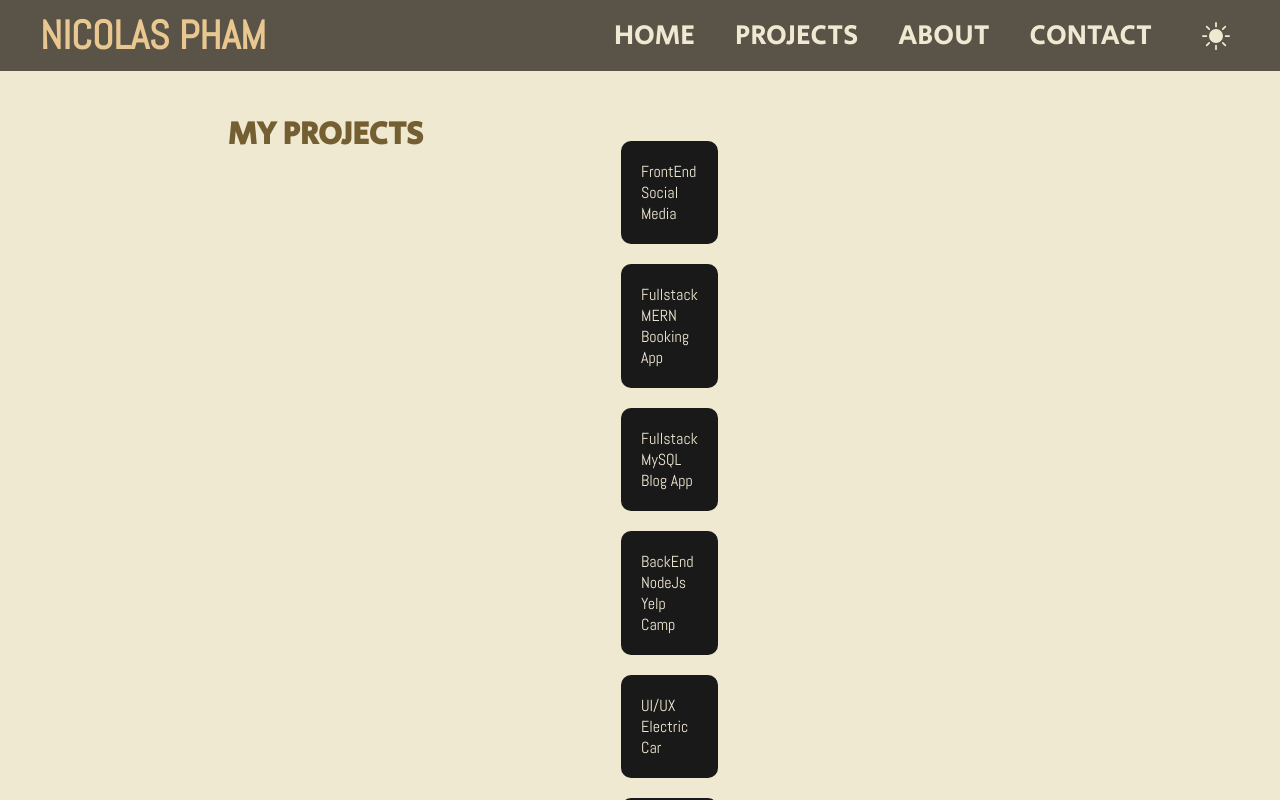
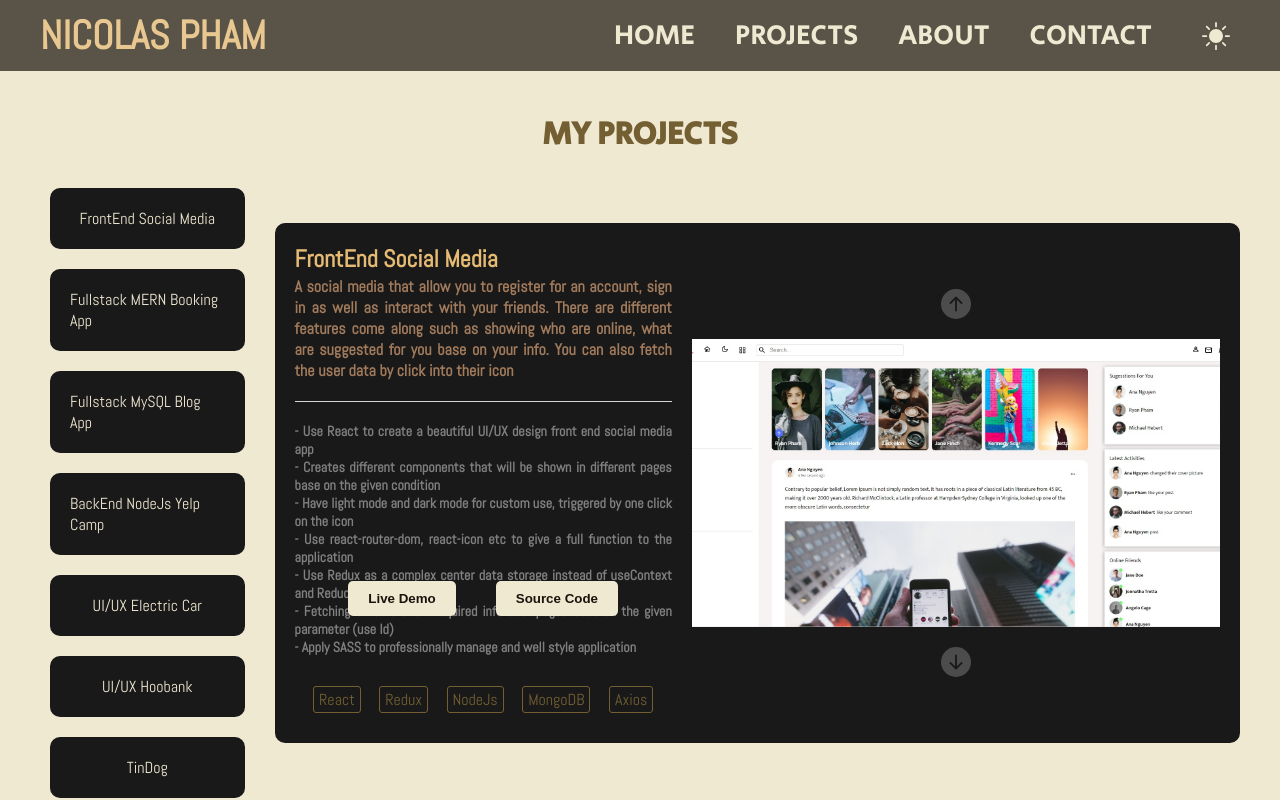
Before and after one commit to NicolasPham/Portfolio, a React (Create React App) app in the folder client/: page /projects in a window 1280 px wide. Shown: the top 800 px of the page. Built offline with nearby package versions, Linux system fonts and the light colour scheme.

Commit message:
Update 5 files

```diff
--- a/client/src/components/Slider.jsx
+++ b/client/src/components/Slider.jsx
@@ -1,33 +1,39 @@
-import './slider.scss';
-import {projects} from '../constant/projects';
-import {BsFillArrowDownCircleFill, BsFillArrowUpCircleFill} from 'react-icons/bs'
-import { useState } from 'react';
+import "./slider.scss";
+import { projects } from "../constant/projects";
+import {
+  BsFillArrowDownCircleFill,
+  BsFillArrowUpCircleFill,
+} from "react-icons/bs";
+import { useState } from "react";
 
-const Slider = ({projectId}) => {
+const Slider = ({ projectId }) => {
   /*******************************************************/
   const [imgIndex, setImgIndex] = useState(0);
-  const [upperImg, setUpperImg] = useState(maxImg);
-  const [lowerImg, setLowerImg] = useState(1)
 
   let maxImg = projects[projectId].img.length;
   const handleSlide = (direction) => {
     if (direction === "up") {
-      setImgIndex(imgIndex > 0 ? imgIndex-1 : maxImg-1)
-      setUpperImg(imgIndex == 0 ? maxImg : 1)
+      setImgIndex(imgIndex > 0 ? imgIndex - 1 : maxImg - 1);
     } else {
-      setImgIndex(imgIndex >= maxImg-1 ? 0 : imgIndex+1)
+      setImgIndex(imgIndex >= maxImg - 1 ? 0 : imgIndex + 1);
     }
-  }
+  };
   /*******************************************************/
   return (
-    <div className='slide'>
-      <BsFillArrowUpCircleFill className='slideIcon' onClick={() =>handleSlide("up")} />
+    <div className="slide">
+      <BsFillArrowUpCircleFill
+        className="slideIcon"
+        onClick={() => handleSlide("up")}
+      />
 
       <img src={projects[projectId].img[imgIndex]} alt="" />
 
-      <BsFillArrowDownCircleFill className='slideIcon' onClick={() =>handleSlide("down")} />
+      <BsFillArrowDownCircleFill
+        className="slideIcon"
+        onClick={() => handleSlide("down")}
+      />
     </div>
-  )
-}
+  );
+};
 
-export default Slider
+export default Slider;
--- a/client/src/constant/projects.js
+++ b/client/src/constant/projects.js
@@ -1,67 +1,129 @@
-import * as social from '../assets/socialMedia';
+import * as social from "../assets/socialMedia";
 
 export const projects = [
   {
     title: "FrontEnd Social Media",
     desc: "A social media that allow you to register for an account, sign in as well as interact with your friends. There are different features come along such as showing who are online, what are suggested for you base on your info. You can also fetch the user data by click into their icon",
-    highlightFront: ["Use React to create a beautiful UI/UX design front end social media app", "Creates different components that will be shown in different pages base on the given condition", "Have light mode and dark mode for custom use, triggered by one click on the icon", "Use react-router-dom, react-icon etc to give a full function to the application", "Use Redux as a complex center data storage instead of useContext and Reducer", "Fetching data to show required info user pages base on the given parameter (use Id)", "Apply SASS to professionally manage and well style application"],
+    highlightFront: [
+      "Use React to create a beautiful UI/UX design front end social media app",
+      "Creates different components that will be shown in different pages base on the given condition",
+      "Have light mode and dark mode for custom use, triggered by one click on the icon",
+      "Use react-router-dom, react-icon etc to give a full function to the application",
+      "Use Redux as a complex center data storage instead of useContext and Reducer",
+      "Fetching data to show required info user pages base on the given parameter (use Id)",
+      "Apply SASS to professionally manage and well style application",
+    ],
     highlightBack: [],
     url: "https://nicolas-pham.online/",
     skills: ["React", "Redux", "NodeJs", "MongoDB", "Axios"],
-    img: [social.home, social.homeDark, social.login, social.register, social.userInfo],
+    img: [
+      social.home,
+      social.homeDark,
+      social.login,
+      social.register,
+      social.userInfo,
+    ],
+    source: "https://github.com/NicolasPham/social-media",
   },
   {
     title: "Fullstack MERN Booking App",
     desc: "AirBnB Clone with basic function from create an account, log in with user info show on the profile page. You can search from different options from hotels, apartments, cabins etc with given parameters such as close by airport, taxi, bedroom. Moreover,you can filter result base on selections from how many adults and children, rooms you would like to book. Then everything will be add to cart and make a payment",
-    highlightFront: ["Apply useContext to fetching user info from local storage to display on the website", "Use different react libraries such as react-date-range, react-router-dom to give more features", "Apply SASS to manage and  style web site professionally"],
-    highlightBack: ["Create Schemas with various types of data in Mongo Atlas (Cloud MongoDB)", "Use router to create a semantic methods for different actions in backend side", "Hash password then stored it in the DB instead of raw password", "Use multer to upload pictures combined with cloudinary to stored pictures on cloud", "Use axios to connect API side and Client side to create a full stack application"],
+    highlightFront: [
+      "Apply useContext to fetching user info from local storage to display on the website",
+      "Use different react libraries such as react-date-range, react-router-dom to give more features",
+      "Apply SASS to manage and  style web site professionally",
+    ],
+    highlightBack: [
+      "Create Schemas with various types of data in Mongo Atlas (Cloud MongoDB)",
+      "Use router to create a semantic methods for different actions in backend side",
+      "Hash password then stored it in the DB instead of raw password",
+      "Use multer to upload pictures combined with cloudinary to stored pictures on cloud",
+      "Use axios to connect API side and Client side to create a full stack application",
+    ],
     url: "https://nicolas-pham.online/",
     skills: ["React", "Redux", "NodeJs", "MongoDB", "Axios"],
     img: [],
+    source: "https://github.com/NicolasPham/bookingapp",
   },
   {
     title: "Fullstack MySQL Blog App",
     desc: "A blog web application where you can share news and posts. Also allow you to create an acoount, sign in then will authorize you to edit or delete if you are post's writer. Also authenticate user then fetch data from database after authenticatign",
-    highlightFront:["Like the other complex app using React for creating front end web application", "Since the user info is simple, useContext and Reducer are applied", "SASS and flexbox are used to well styled"],
-    highlightBack: ["Create table data using MySQL WorkBench", "Use SQL to Create, Read, Update and Delete data", "Using mysql node package to combine SQL into React app to interact with database"],
-    url: 'https://nicolas-pham.online/',
+    highlightFront: [
+      "Like the other complex app using React for creating front end web application",
+      "Since the user info is simple, useContext and Reducer are applied",
+      "SASS and flexbox are used to well styled",
+    ],
+    highlightBack: [
+      "Create table data using MySQL WorkBench",
+      "Use SQL to Create, Read, Update and Delete data",
+      "Using mysql node package to combine SQL into React app to interact with database",
+    ],
+    url: "https://nicolas-pham.online/",
     skills: ["React", "MySQL", "NodeJs", "Express", "Axios"],
     img: [],
+    source: "https://github.com/NicolasPham/BlogApp",
   },
   {
     title: "BackEnd NodeJs Yelp Camp",
     desc: "Camping website where you can create an account, log in, and post your own camping site for rent. You can set up price and other information, then edit later after passing authenticated and authorized process. As a user, you can leave review and rate the campsite as well so other people can see it",
-    highlightFront:["Using EJS Engine to render the basic function campsite", "Create boiler plate that apply to different pages"],
-    highlightBack: ["Using express to create APIs for the application", "Manage routes and methods by using epxress-router", "Use multer to upload images into local storage", "Use session to store basic user info data", "Use bcrypt to hash password and compare password", "Use password for logging in methods"],
+    highlightFront: [
+      "Using EJS Engine to render the basic function campsite",
+      "Create boiler plate that apply to different pages",
+    ],
+    highlightBack: [
+      "Using express to create APIs for the application",
+      "Manage routes and methods by using epxress-router",
+      "Use multer to upload images into local storage",
+      "Use session to store basic user info data",
+      "Use bcrypt to hash password and compare password",
+      "Use password for logging in methods",
+    ],
     url: "https://nicolas-pham.online/",
     skills: ["NodeJs", "Express", "EJS", "MongoDB"],
     img: [],
+    source: "",
   },
   {
     title: "UI/UX Electric Car",
     desc: "Although no APIs are used in this app, it presents an greatly beautiful user interface design. Those little details from blur the content inside the images, the animation at start button and color combination give the comfort toward users",
-    highlightFront:["Use Vite framework to create an app conveniently", "Define styled variables for reuse in CSS files", "Use tailwind for immediate and proficient changes in styles"],
+    highlightFront: [
+      "Use Vite framework to create an app conveniently",
+      "Define styled variables for reuse in CSS files",
+      "Use tailwind for immediate and proficient changes in styles",
+    ],
     highlightBack: [],
     url: "https://electric-car.nicolas-pham.online/",
     skills: ["Tailwind", "Vite", "React-Icons", "JS"],
     img: [],
+    source:
+      "https://github.com/NicolasPham/React-Project/tree/main/ElectricCar",
   },
   {
     title: "UI/UX Hoobank",
     desc: "One of the very first project I made with basic HTML and CSS for giving a good UX. It is not just a static web app, but it also present the styles, animations, details that can be apply in later projects to improve user experience",
-    highlightFront:["Apply flexbox to style website", "Use ::before and ::after to create an empty div to background modification", "Gradient colors generation"],
+    highlightFront: [
+      "Apply flexbox to style website",
+      "Use ::before and ::after to create an empty div to background modification",
+      "Gradient colors generation",
+    ],
     highlightBack: [],
     url: "https://hoobank.nicolas-pham.online/",
     skills: ["HTML", "CSS", "JS"],
     img: [],
+    source: "https://github.com/NicolasPham/React-Project/tree/main/Hoobank",
   },
   {
     title: "TinDog",
     desc: "Not much to introduce about this website. A first project I made during the study of Boostrap.",
-    highlightFront:["Use boostrap to fast create navbar, carousel", "Apply knowledge about position to locate the pictures in desired place"],
+    highlightFront: [
+      "Use boostrap to fast create navbar, carousel",
+      "Apply knowledge about position to locate the pictures in desired place",
+    ],
     highlightBack: [],
     url: "https://tindog.nicolas-pham.online/",
     skills: ["HTML", "CSS", "JS", "Bootstrap"],
     img: [],
+    source:
+      "https://github.com/NicolasPham/React-Project/tree/main/TinDog-Start-master",
   },
 ];
--- a/client/src/pages/Projects.jsx
+++ b/client/src/pages/Projects.jsx
@@ -3,9 +3,10 @@ import "./Projects.scss";
 import { projects } from "../constant/projects";
 import { motion } from "framer-motion";
 import Slider from "../components/Slider";
+import { AiFillCloseCircle } from "react-icons/ai";
 
 const Projects = () => {
-  const [id, setId] = useState();
+  const [id, setId] = useState(0);
   const handleClick = (e) => {
     const cards = document.querySelectorAll(".card");
     cards.forEach((card) => {
@@ -32,6 +33,11 @@ const Projects = () => {
     hidden: { opacity: 0, x: -200 },
   };
 
+  /***************Show iframe***************************/
+  const [showFrame, setShoWFrame] = useState(false);
+  console.log(showFrame);
+
+  /*****************************************************/
   return (
     <div className="projects">
       <h1>MY PROJECTS</h1>
@@ -61,7 +67,7 @@ const Projects = () => {
                   <p>{projects[id].desc}</p>
 
                   <div className="function">
-                  <hr/>
+                    <hr />
                     {projects[id].highlightFront.map((skill, index) => (
                       <p key={index}>- {skill}</p>
                     ))}
@@ -70,6 +76,19 @@ const Projects = () => {
                     {projects[id].highlightBack.map((skill, index) => (
                       <p key={index}>- {skill}</p>
                     ))}
+                  </div>
+
+                  <div className="button">
+                    <button onClick={() => setShoWFrame(true)}>
+                      Live Demo
+                    </button>
+                    <a
+                      href={projects[id].source}
+                      className="link"
+                      target="_blank"
+                    >
+                      <button>Source Code</button>
+                    </a>
                   </div>
                 </div>
 
@@ -80,12 +99,22 @@ const Projects = () => {
                 </div>
               </div>
               <div className="slider">
-              <Slider projectId = {id}/>
+                <Slider projectId={id} />
               </div>
             </div>
           )}
         </div>
       </div>
+
+      {showFrame && (
+        <div className="iframe" onClick={() => setShoWFrame(false)}>
+          <AiFillCloseCircle
+            className="iframeIcon"
+            onClick={() => setShoWFrame(false)}
+          />
+          <iframe src={projects[id].url}></iframe>
+        </div>
+      )}
     </div>
   );
 };
--- a/client/src/pages/Projects.scss
+++ b/client/src/pages/Projects.scss
@@ -4,6 +4,7 @@
   flex-wrap: wrap;
   padding: 40px;
   height: 100vh;
+  position: relative;
 
   h1 {
     color: var(--textColor3);
@@ -76,6 +77,7 @@
             flex-direction: column;
             align-items: flex-start;
             justify-content: flex-start;
+            position: relative;
 
             p {
               color: var(--textColor4);
@@ -96,6 +98,28 @@
                 font-size: 14px;
                 color: gray;
 
+              }
+            }
+            .button {
+              margin-top: 40px;
+              width: 100%;
+              display: flex;
+              justify-content: center;
+              gap: 40px;
+              position: absolute;
+              bottom: 60px;
+
+              button {
+                padding: 10px 20px;
+                border: none;
+                background-color: var(--bg);
+                border-radius: 5px;
+                color: var(--textColor);
+                font-weight: 700;
+
+                &:hover {
+                  transform: translateY(-2px);
+                }
               }
             }
           }
@@ -121,6 +145,31 @@
   }
 }
 
+.iframe {
+  position: absolute;
+  width: 100%;
+  height: 100vh;
+  display: flex;
+  justify-content: center;
+  align-items: center;
+  backdrop-filter: blur(10px);
+
+  .iframeIcon {
+    font-size: 40px;
+    cursor: pointer;
+    position: absolute;
+    top: 20px;
+    left: 20px;
+
+  }
+  iframe{
+    width: 80vw;
+    height: 100vh;
+  }
+}
+
+
+
 .visible {
   visibility: hidden;
 }
```
Also changed, not shown: 1 other file (tests, documents, lock files or other folders).
